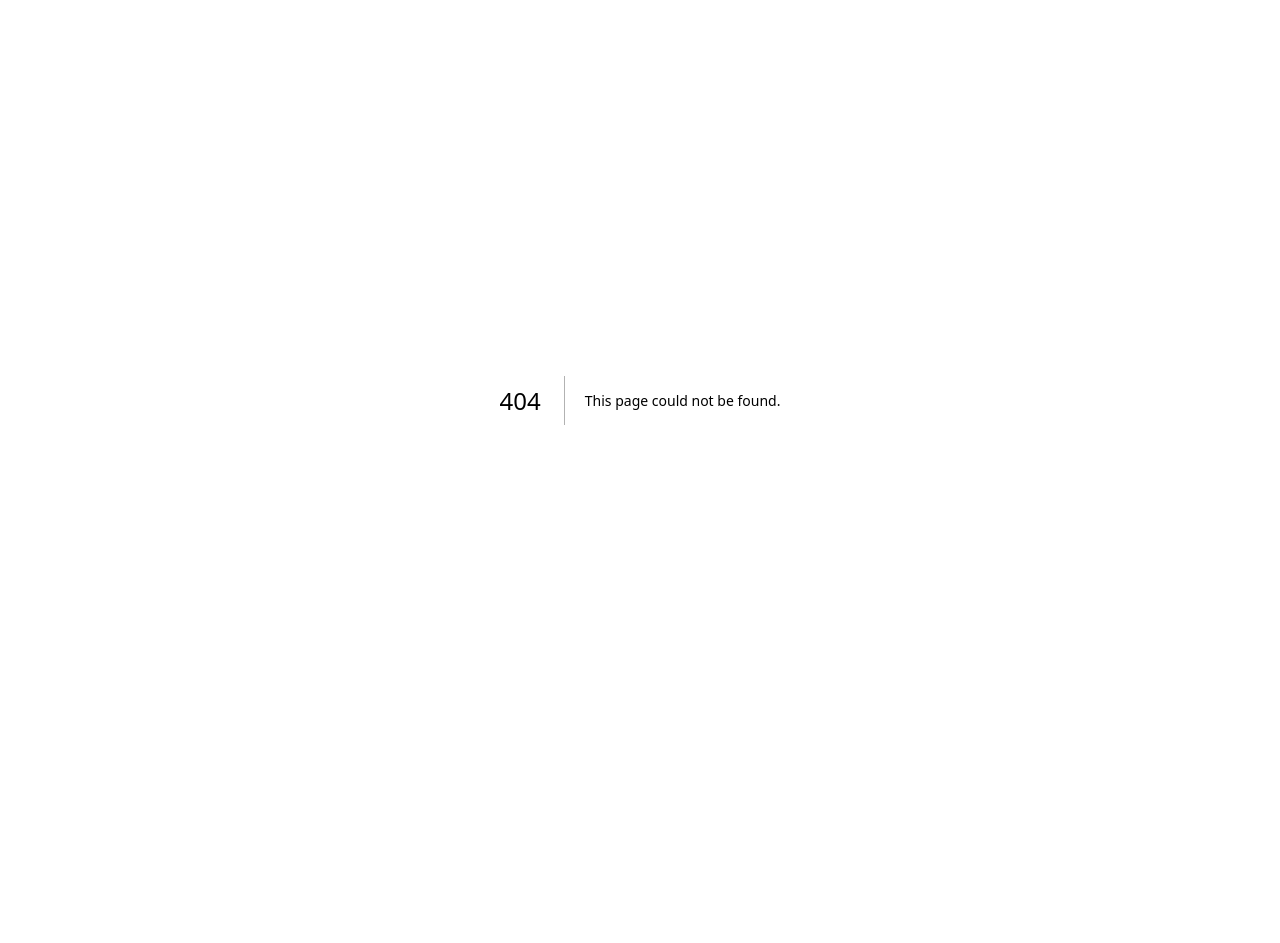
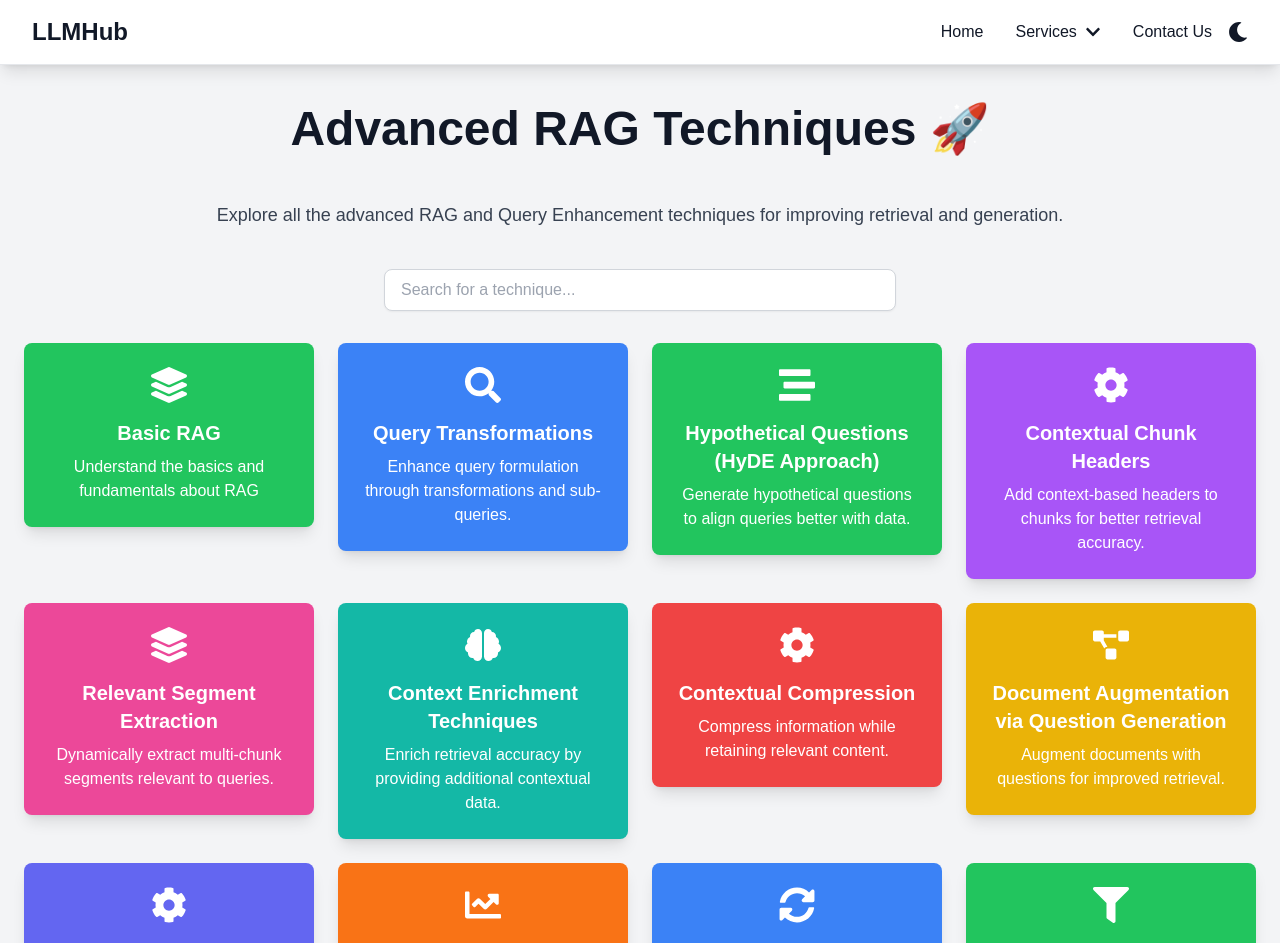
Before and after one commit to AaronSosaRamos/llmhub-frontend, a Next.js app: page /rag in a window 1280 px wide. Before the commit this address had no page. Shown: the top 943 px of the page. Before the commit the page ends 800 px from the top, so only its background shows below. Built offline with nearby package versions, Linux system fonts and the light colour scheme.

Commit message:
new rag main screen imp.
Co-Authored-By: WilfredoAaronSosaRamosBoushtech <139925078+WilfredoAaronSosaRamosBoushtech@users.noreply.github.com>

```diff
--- /dev/null
+++ b/app/rag/page.tsx
@@ -0,0 +1,12 @@
+"use client";
+
+import Layout from '@/components/Layout';
+import RAGTechniquesScreen from '@/components/rag/RAGSection';
+
+export default function Home() {
+  return (
+    <Layout>
+      <RAGTechniquesScreen />
+    </Layout>
+  );
+}
--- a/components/Navbar.tsx
+++ b/components/Navbar.tsx
@@ -20,7 +20,7 @@ export default function Navbar() {
   const services = [
     'Fundamentals',
     'Prompt Engineering',
-    'RAG (Retrieval-Augmented Generation)',
+    'RAG',
     'Papers',
     'Open Source',
     'Fine-Tuning',
--- a/components/prompt-engineering/PromptEngineeringSection.tsx
+++ b/components/prompt-engineering/PromptEngineeringSection.tsx
@@ -1,3 +1,4 @@
+import { useState } from 'react';
 import { FaRobot, FaLightbulb, FaCog, FaLink, FaBrain, FaSearch, FaSync, FaStream, FaCogs, FaTree, FaSitemap } from 'react-icons/fa';
 import { GiNetworkBars } from 'react-icons/gi';
 import { motion } from 'framer-motion';
@@ -23,6 +24,12 @@ export default function PromptEngineeringScreen() {
     { name: 'Graph Prompting', description: 'Use graph structures to guide model responses.', icon: <FaSitemap />, link: '/prompt-engineering/graph-prompting', bgColor: 'bg-green-700' },
   ];
 
+  const [searchQuery, setSearchQuery] = useState('');
+
+  const filteredTechniques = techniques.filter(technique =>
+    technique.name.toLowerCase().includes(searchQuery.toLowerCase())
+  );
+
   return (
     <div className="min-h-screen bg-gray-100 dark:bg-gray-900 py-10 px-6">
       <motion.h1
@@ -43,6 +50,16 @@ export default function PromptEngineeringScreen() {
         Explore advanced techniques to craft better prompts for Large Language Models.
       </motion.p>
 
+      <div className="flex justify-center mb-8">
+        <input
+          type="text"
+          className="text-black w-full max-w-lg px-4 py-2 border border-gray-300 rounded-lg shadow-sm focus:outline-none focus:ring-2 focus:ring-blue-500 dark:bg-gray-800 dark:text-white dark:border-gray-600"
+          placeholder="Search for a technique..."
+          value={searchQuery}
+          onChange={(e) => setSearchQuery(e.target.value)}
+        />
+      </div>
+
       <motion.div
         className="grid grid-cols-1 sm:grid-cols-2 md:grid-cols-3 lg:grid-cols-4 gap-6"
         initial="hidden"
@@ -52,7 +69,7 @@ export default function PromptEngineeringScreen() {
           visible: { opacity: 1, transition: { delay: 0.2, staggerChildren: 0.1 } },
         }}
       >
-        {techniques.map((technique, index) => (
+        {filteredTechniques.map((technique, index) => (
           <Link href={technique.link} key={index}>
             <motion.div
               className={`relative p-6 rounded-lg shadow-lg ${technique.bgColor} transition-colors duration-300 cursor-pointer hover:bg-opacity-90 text-white`}
--- /dev/null
+++ b/components/rag/RAGSection.tsx
@@ -0,0 +1,242 @@
+import { useState } from 'react';
+import { FaSearch, FaCog, FaLayerGroup, FaStream, FaBrain, FaLink, FaProjectDiagram, FaFilter, FaTools, FaChartLine, FaSyncAlt, FaNetworkWired } from 'react-icons/fa';
+import { GiArtificialHive, GiBrain } from 'react-icons/gi';
+import { motion } from 'framer-motion';
+import Link from 'next/link';
+
+export default function RAGTechniquesScreen() {
+  const techniques = [
+    {
+        name: 'Basic RAG',
+        description: 'Understand the basics and fundamentals about RAG',
+        icon: <FaLayerGroup />,
+        link: '/rag/basic',
+        bgColor: 'bg-green-500',
+    },
+    {
+      name: 'Query Transformations',
+      description: 'Enhance query formulation through transformations and sub-queries.',
+      icon: <FaSearch />,
+      link: '/rag/query-transformations',
+      bgColor: 'bg-blue-500',
+    },
+    {
+      name: 'Hypothetical Questions (HyDE Approach)',
+      description: 'Generate hypothetical questions to align queries better with data.',
+      icon: <FaStream />,
+      link: '/rag/hyde-approach',
+      bgColor: 'bg-green-500',
+    },
+    {
+      name: 'Contextual Chunk Headers',
+      description: 'Add context-based headers to chunks for better retrieval accuracy.',
+      icon: <FaCog />,
+      link: '/rag/contextual-chunk-headers',
+      bgColor: 'bg-purple-500',
+    },
+    {
+      name: 'Relevant Segment Extraction',
+      description: 'Dynamically extract multi-chunk segments relevant to queries.',
+      icon: <FaLayerGroup />,
+      link: '/rag/relevant-segment-extraction',
+      bgColor: 'bg-pink-500',
+    },
+    {
+      name: 'Context Enrichment Techniques',
+      description: 'Enrich retrieval accuracy by providing additional contextual data.',
+      icon: <FaBrain />,
+      link: '/rag/context-enrichment-techniques',
+      bgColor: 'bg-teal-500',
+    },
+    {
+      name: 'Contextual Compression',
+      description: 'Compress information while retaining relevant content.',
+      icon: <FaCog />,
+      link: '/rag/contextual-compression',
+      bgColor: 'bg-red-500',
+    },
+    {
+      name: 'Document Augmentation via Question Generation',
+      description: 'Augment documents with questions for improved retrieval.',
+      icon: <FaProjectDiagram />,
+      link: '/rag/document-augmentation',
+      bgColor: 'bg-yellow-500',
+    },
+    {
+      name: 'Fusion Retrieval',
+      description: 'Combine different retrieval models for optimal results.',
+      icon: <FaCog />,
+      link: '/rag/fusion-retrieval',
+      bgColor: 'bg-indigo-500',
+    },
+    {
+      name: 'Intelligent Reranking',
+      description: 'Advanced reranking to improve retrieval relevance.',
+      icon: <FaChartLine />,
+      link: '/rag/intelligent-reranking',
+      bgColor: 'bg-orange-500',
+    },
+    {
+      name: 'Two-Stage Retrieval',
+      description: 'Implement a two-step retrieval process for better accuracy.',
+      icon: <FaSyncAlt />,
+      link: '/rag/two-stage-retrieval',
+      bgColor: 'bg-blue-500',
+    },
+    {
+      name: 'Multi-faceted Filtering',
+      description: 'Filter retrieved results using metadata, relevance scores, and diversity.',
+      icon: <FaFilter />,
+      link: '/rag/multi-faceted-filtering',
+      bgColor: 'bg-green-500',
+    },
+    {
+      name: 'Hierarchical Indices',
+      description: 'Organize information in a hierarchical index for efficient retrieval.',
+      icon: <GiArtificialHive />,
+      link: '/rag/hierarchical-indices',
+      bgColor: 'bg-purple-500',
+    },
+    {
+      name: 'Ensemble Retrieval',
+      description: 'Apply multiple retrieval methods and models for robust results.',
+      icon: <FaTools />,
+      link: '/rag/ensemble-retrieval',
+      bgColor: 'bg-pink-500',
+    },
+    {
+      name: 'Multi-modal Retrieval',
+      description: 'Extend retrieval to handle multiple data types like images and videos.',
+      icon: <GiBrain />,
+      link: '/rag/multi-modal-retrieval',
+      bgColor: 'bg-teal-500',
+    },
+    {
+      name: 'Retrieval with Feedback Loops',
+      description: 'Iteratively improve retrieval by incorporating user feedback.',
+      icon: <FaSyncAlt />,
+      link: '/rag/retrieval-feedback-loops',
+      bgColor: 'bg-red-500',
+    },
+    {
+      name: 'Adaptive Retrieval',
+      description: 'Dynamically adjust retrieval strategies based on query types.',
+      icon: <FaNetworkWired />,
+      link: '/rag/adaptive-retrieval',
+      bgColor: 'bg-yellow-500',
+    },
+    {
+      name: 'Iterative Retrieval',
+      description: 'Refine results by performing multiple rounds of retrieval.',
+      icon: <FaSyncAlt />,
+      link: '/rag/iterative-retrieval',
+      bgColor: 'bg-indigo-500',
+    },
+    {
+      name: 'Explainable Retrieval',
+      description: 'Provide transparency in the retrieval process to build user trust.',
+      icon: <FaProjectDiagram />,
+      link: '/rag/explainable-retrieval',
+      bgColor: 'bg-orange-500',
+    },
+    {
+      name: 'Knowledge Graph Integration (Graph RAG)',
+      description: 'Use knowledge graphs to enrich retrieved information.',
+      icon: <GiArtificialHive />,
+      link: '/rag/graph-rag',
+      bgColor: 'bg-blue-500',
+    },
+    {
+      name: 'RAPTOR: Recursive Abstractive Processing',
+      description: 'Organize retrieved information in a tree structure for better context.',
+      icon: <FaLayerGroup />,
+      link: '/rag/raptor',
+      bgColor: 'bg-green-500',
+    },
+    {
+      name: 'Self RAG',
+      description: 'A dynamic method that combines both retrieval and generation-based approaches.',
+      icon: <FaCog />,
+      link: '/rag/self-rag',
+      bgColor: 'bg-purple-500',
+    },
+    {
+      name: 'Corrective RAG',
+      description: 'Dynamically evaluates and corrects the retrieval process.',
+      icon: <FaTools />,
+      link: '/rag/corrective-rag',
+      bgColor: 'bg-pink-500',
+    },
+    {
+      name: 'Sophisticated Controllable Agent for Complex RAG Tasks',
+      description: 'Uses advanced planning to answer complex questions that simple retrieval cannot solve.',
+      icon: <GiBrain />,
+      link: '/rag/controllable-agent',
+      bgColor: 'bg-teal-500',
+    },
+  ];
+
+  const [searchQuery, setSearchQuery] = useState('');
+
+  const filteredTechniques = techniques.filter(technique =>
+    technique.name.toLowerCase().includes(searchQuery.toLowerCase())
+  );
+
+  return (
+    <div className="min-h-screen bg-gray-100 dark:bg-gray-900 py-10 px-6">
+      <motion.h1
+        className="text-center text-5xl font-bold text-gray-900 dark:text-white mb-12"
+        initial={{ opacity: 0, y: -50 }}
+        animate={{ opacity: 1, y: 0 }}
+        transition={{ duration: 0.6 }}
+      >
+        Advanced RAG Techniques 🚀
+      </motion.h1>
+
+      <motion.p
+        className="text-center text-lg text-gray-700 dark:text-gray-300 mb-10"
+        initial={{ opacity: 0 }}
+        animate={{ opacity: 1 }}
+        transition={{ delay: 0.2, duration: 0.6 }}
+      >
+        Explore all the advanced RAG and Query Enhancement techniques for improving retrieval and generation.
+      </motion.p>
+
+      <div className="flex justify-center mb-8">
+        <input
+          type="text"
+          className="text-black w-full max-w-lg px-4 py-2 border border-gray-300 rounded-lg shadow-sm focus:outline-none focus:ring-2 focus:ring-blue-500 dark:bg-gray-800 dark:text-white dark:border-gray-600"
+          placeholder="Search for a technique..."
+          value={searchQuery}
+          onChange={(e) => setSearchQuery(e.target.value)}
+        />
+      </div>
+
+      <motion.div
+        className="grid grid-cols-1 sm:grid-cols-2 md:grid-cols-3 lg:grid-cols-4 gap-6"
+        initial="hidden"
+        animate="visible"
+        variants={{
+          hidden: { opacity: 0 },
+          visible: { opacity: 1, transition: { delay: 0.2, staggerChildren: 0.1 } },
+        }}
+      >
+        {filteredTechniques.map((technique, index) => (
+          <Link href={technique.link} key={index}>
+            <motion.div
+              className={`relative p-6 rounded-lg shadow-lg ${technique.bgColor} transition-colors duration-300 cursor-pointer hover:bg-opacity-90 text-white`}
+              whileHover={{ scale: 1.05 }}
+              whileTap={{ scale: 0.95 }}
+            >
+              <div className="flex flex-col items-center justify-center h-full">
+                <div className="text-4xl mb-4">{technique.icon}</div>
+                <h3 className="text-xl font-bold text-center">{technique.name}</h3>
+                <p className="text-md text-center mt-2">{technique.description}</p>
+              </div>
+            </motion.div>
+          </Link>
+        ))}
+      </motion.div>
+    </div>
+  );
+}
```
